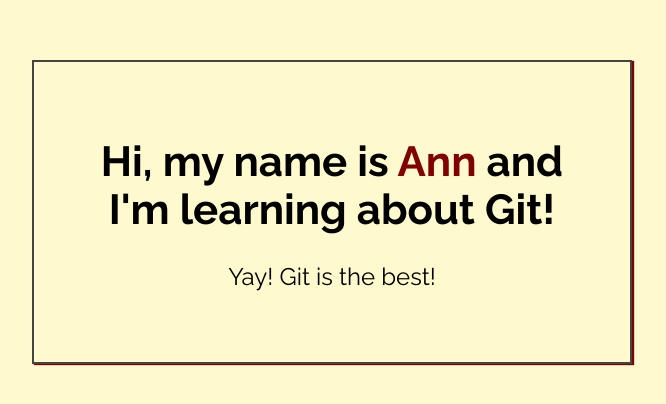
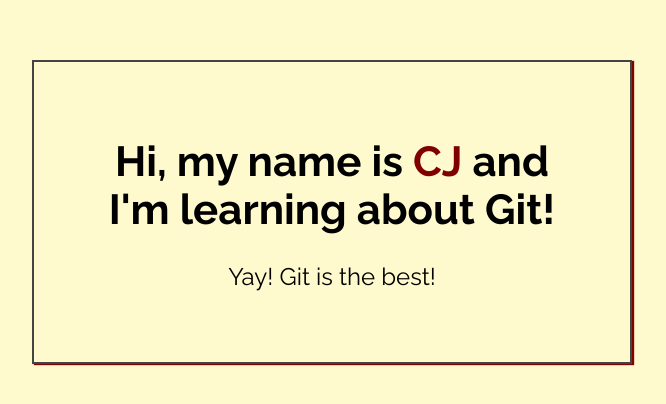
Before and after one commit to cjstrattonbuys/105-my-first-repo, a plain HTML site: page index.html in a window 1280 px wide. Shown: the part 188-592 px from the top of the page, without its empty margins (308-974 px from the left). Drawn offline with Linux system fonts and the light colour scheme.

Commit message:
Added name to index.html

```diff
--- a/index.html
+++ b/index.html
@@ -14,7 +14,7 @@
 <body>
 
     <div class="greeting">
-        <h1>Hi, my name is <span class="highlight">Ann</span> and I'm learning about Git! </h1>
+        <h1>Hi, my name is <span class="highlight">CJ</span> and I'm learning about Git! </h1>
 
         <p>Yay! Git is the best!</p>
     </div>
```
